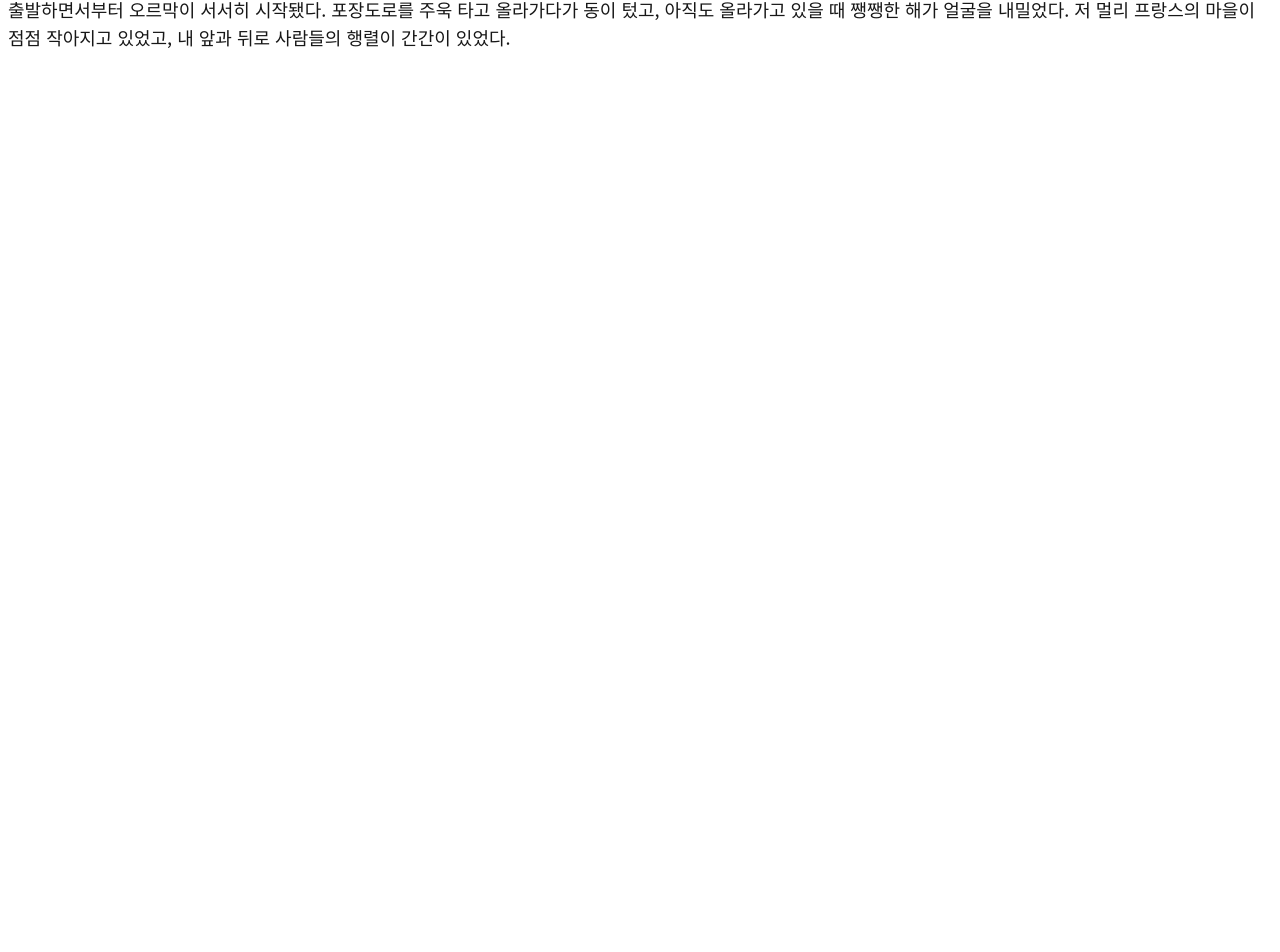
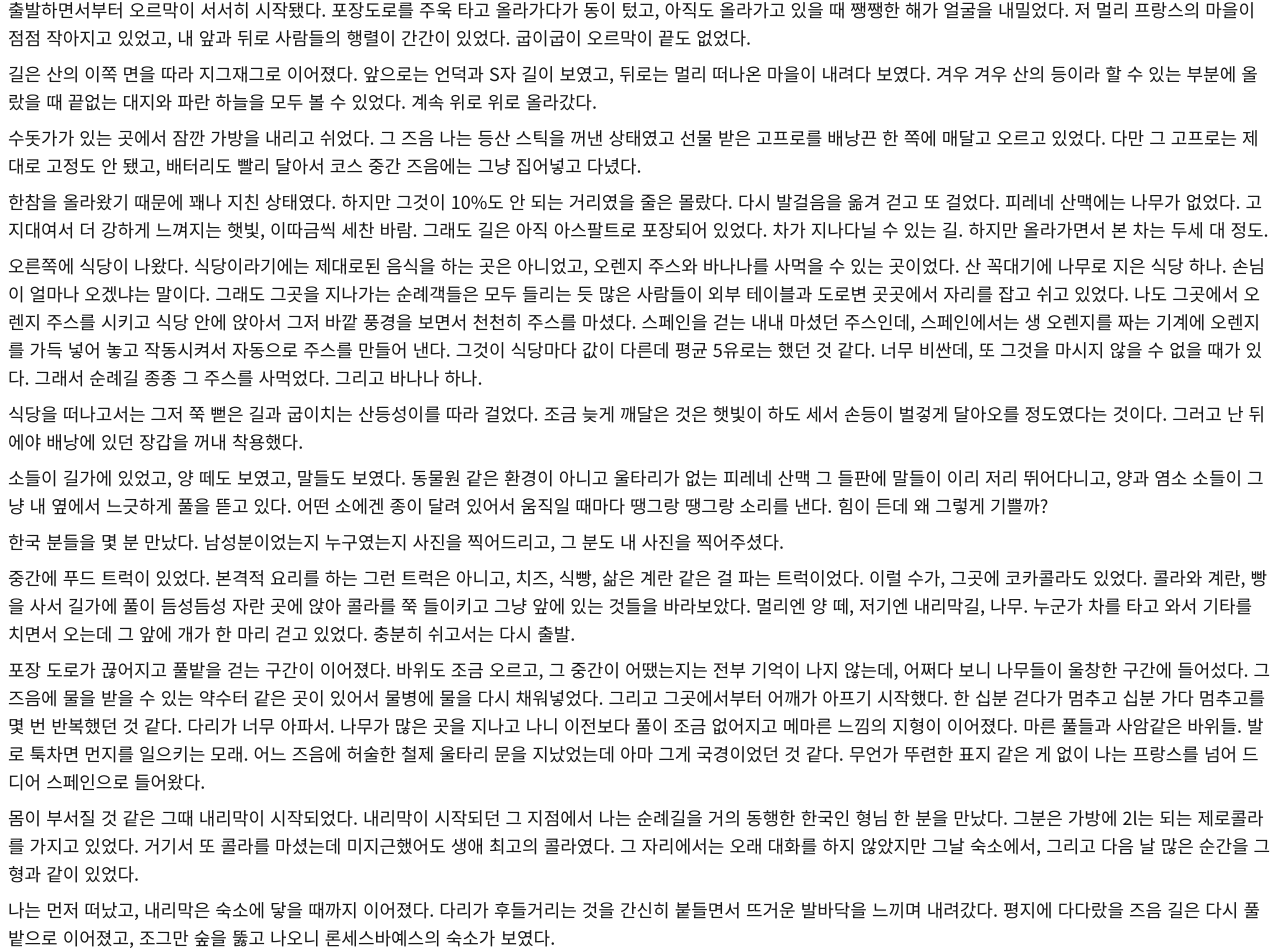
Before and after one commit to forestream/forestream.github.io, a Next.js app: page / in a window 1280 px wide. Shown: the part 3057-4009 px from the top of the page. Before the commit the page ends 3124 px from the top, so only its background shows below. Built offline with nearby package versions, Linux system fonts and the light colour scheme.

Commit message:
pyrenees

```diff
--- a/app/page.tsx
+++ b/app/page.tsx
@@ -169,7 +169,18 @@ export default function Home() {
       <p>물병을 하나 정도는 편의점 같은 데서 살 수 있을 줄 알았는데, 전날 밤에 도착하고서부터 그런 걸 살 수 있는 곳을 눈 씻고 찾아봐도 찾지 못했고, 숙소를 나오고서도 물병이 하나도 없는 채였다. 그렇게 보이지는 않았겠지만 내적으로 꽤나 당황하고 있던 찰나, 자판기를 하나 찾아서 그곳에서 물을 두 병인가 뽑았다.
       </p>
       <p>생장피데포를 출발하면 산맥을 하나 넘어야 한다. 그 산맥이 프랑스와 스페인 사이의 피레네 산맥이고, 이는 높이가 1500m를 넘는 것으로 기억한다. 그래서 산티아고의 가장 힘든 구간은 첫날이라는 말이 있다. 첫날에 한라산 정상을 찍고 내려와야 하는 느낌인 것이다. 높이는 둘째치더라도 길이가 20km를 넘으니까, 중간에 마을같은 것도 하나 없다보니까, 이 첫날에 준비를 잘 해야 한다.</p>
-      <p>출발하면서부터 오르막이 서서히 시작됐다. 포장도로를 주욱 타고 올라가다가 동이 텄고, 아직도 올라가고 있을 때 쨍쨍한 해가 얼굴을 내밀었다. 저 멀리 프랑스의 마을이 점점 작아지고 있었고, 내 앞과 뒤로 사람들의 행렬이 간간이 있었다.</p>
+      <p>출발하면서부터 오르막이 서서히 시작됐다. 포장도로를 주욱 타고 올라가다가 동이 텄고, 아직도 올라가고 있을 때 쨍쨍한 해가 얼굴을 내밀었다. 저 멀리 프랑스의 마을이 점점 작아지고 있었고, 내 앞과 뒤로 사람들의 행렬이 간간이 있었다. 굽이굽이 오르막이 끝도 없었다.</p>
+      <p>길은 산의 이쪽 면을 따라 지그재그로 이어졌다. 앞으로는 언덕과 S자 길이 보였고, 뒤로는 멀리 떠나온 마을이 내려다 보였다. 겨우 겨우 산의 등이라 할 수 있는 부분에 올랐을 때 끝없는 대지와 파란 하늘을 모두 볼 수 있었다. 계속 위로 위로 올라갔다.</p>
+      <p>수돗가가 있는 곳에서 잠깐 가방을 내리고 쉬었다. 그 즈음 나는 등산 스틱을 꺼낸 상태였고 선물 받은 고프로를 배낭끈 한 쪽에 매달고 오르고 있었다. 다만 그 고프로는 제대로 고정도 안 됐고, 배터리도 빨리 달아서 코스 중간 즈음에는 그냥 집어넣고 다녔다.</p>
+      <p>한참을 올라왔기 때문에 꽤나 지친 상태였다. 하지만 그것이 10%도 안 되는 거리였을 줄은 몰랐다. 다시 발걸음을 옮겨 걷고 또 걸었다. 피레네 산맥에는 나무가 없었다. 고지대여서 더 강하게 느껴지는 햇빛, 이따금씩 세찬 바람. 그래도 길은 아직 아스팔트로 포장되어 있었다. 차가 지나다닐 수 있는 길. 하지만 올라가면서 본 차는 두세 대 정도.</p>
+      <p>오른쪽에 식당이 나왔다. 식당이라기에는 제대로된 음식을 하는 곳은 아니었고, 오렌지 주스와 바나나를 사먹을 수 있는 곳이었다. 산 꼭대기에 나무로 지은 식당 하나. 손님이 얼마나 오겠냐는 말이다. 그래도 그곳을 지나가는 순례객들은 모두 들리는 듯 많은 사람들이 외부 테이블과 도로변 곳곳에서 자리를 잡고 쉬고 있었다. 나도 그곳에서 오렌지 주스를 시키고 식당 안에 앉아서 그저 바깥 풍경을 보면서 천천히 주스를 마셨다. 스페인을 걷는 내내 마셨던 주스인데, 스페인에서는 생 오렌지를 짜는 기계에 오렌지를 가득 넣어 놓고 작동시켜서 자동으로 주스를 만들어 낸다. 그것이 식당마다 값이 다른데 평균 5유로는 했던 것 같다. 너무 비싼데, 또 그것을 마시지 않을 수 없을 때가 있다. 그래서 순례길 종종 그 주스를 사먹었다. 그리고 바나나 하나.</p>
+      <p>식당을 떠나고서는 그저 쭉 뻗은 길과 굽이치는 산등성이를 따라 걸었다. 조금 늦게 깨달은 것은 햇빛이 하도 세서 손등이 벌겋게 달아오를 정도였다는 것이다. 그러고 난 뒤에야 배낭에 있던 장갑을 꺼내 착용했다.</p>
+      <p>소들이 길가에 있었고, 양 떼도 보였고, 말들도 보였다. 동물원 같은 환경이 아니고 울타리가 없는 피레네 산맥 그 들판에 말들이 이리 저리 뛰어다니고, 양과 염소 소들이 그냥 내 옆에서 느긋하게 풀을 뜯고 있다. 어떤 소에겐 종이 달려 있어서 움직일 때마다 땡그랑 땡그랑 소리를 낸다. 힘이 든데 왜 그렇게 기쁠까?</p>
+      <p>한국 분들을 몇 분 만났다. 남성분이었는지 누구였는지 사진을 찍어드리고, 그 분도 내 사진을 찍어주셨다.</p>
+      <p>중간에 푸드 트럭이 있었다. 본격적 요리를 하는 그런 트럭은 아니고, 치즈, 식빵, 삶은 계란 같은 걸 파는 트럭이었다. 이럴 수가, 그곳에 코카콜라도 있었다. 콜라와 계란, 빵을 사서 길가에 풀이 듬성듬성 자란 곳에 앉아 콜라를 쭉 들이키고 그냥 앞에 있는 것들을 바라보았다. 멀리엔 양 떼, 저기엔 내리막길, 나무. 누군가 차를 타고 와서 기타를 치면서 오는데 그 앞에 개가 한 마리 걷고 있었다. 충분히 쉬고서는 다시 출발.</p>
+      <p>포장 도로가 끊어지고 풀밭을 걷는 구간이 이어졌다. 바위도 조금 오르고, 그 중간이 어땠는지는 전부 기억이 나지 않는데, 어쩌다 보니 나무들이 울창한 구간에 들어섰다. 그 즈음에 물을 받을 수 있는 약수터 같은 곳이 있어서 물병에 물을 다시 채워넣었다. 그리고 그곳에서부터 어깨가 아프기 시작했다. 한 십분 걷다가 멈추고 십분 가다 멈추고를 몇 번 반복했던 것 같다. 다리가 너무 아파서. 나무가 많은 곳을 지나고 나니 이전보다 풀이 조금 없어지고 메마른 느낌의 지형이 이어졌다. 마른 풀들과 사암같은 바위들. 발로 툭차면 먼지를 일으키는 모래. 어느 즈음에 허술한 철제 울타리 문을 지났었는데 아마 그게 국경이었던 것 같다. 무언가 뚜련한 표지 같은 게 없이 나는 프랑스를 넘어 드디어 스페인으로 들어왔다.</p>
+      <p>몸이 부서질 것 같은 그때 내리막이 시작되었다. 내리막이 시작되던 그 지점에서 나는 순례길을 거의 동행한 한국인 형님 한 분을 만났다. 그분은 가방에 2l는 되는 제로콜라를 가지고 있었다. 거기서 또 콜라를 마셨는데 미지근했어도 생애 최고의 콜라였다. 그 자리에서는 오래 대화를 하지 않았지만 그날 숙소에서, 그리고 다음 날 많은 순간을 그 형과 같이 있었다.</p>
+      <p>나는 먼저 떠났고, 내리막은 숙소에 닿을 때까지 이어졌다. 다리가 후들거리는 것을 간신히 붙들면서 뜨거운 발바닥을 느끼며 내려갔다. 평지에 다다랐을 즈음 길은 다시 풀밭으로 이어졌고, 조그만 숲을 뚫고 나오니 론세스바예스의 숙소가 보였다.</p>
     </main>
   );
 }
```
